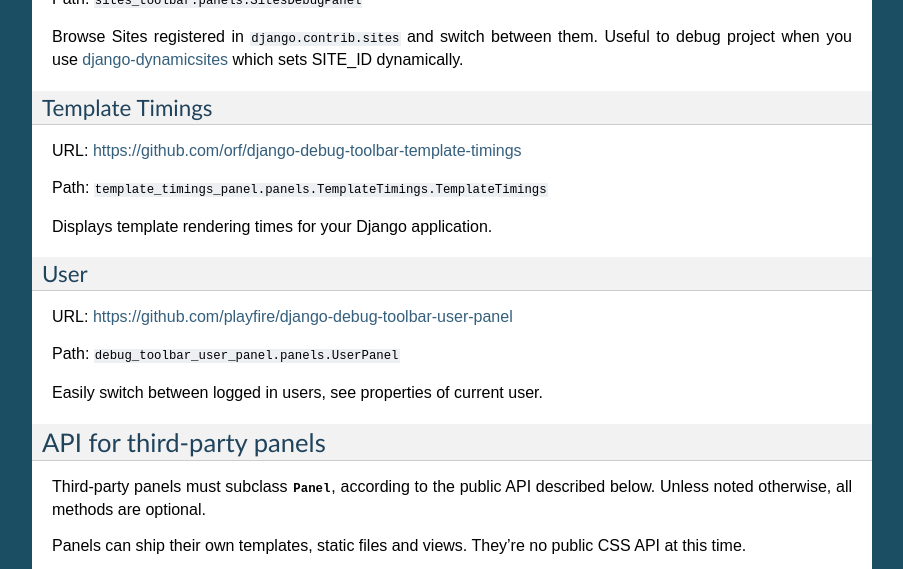
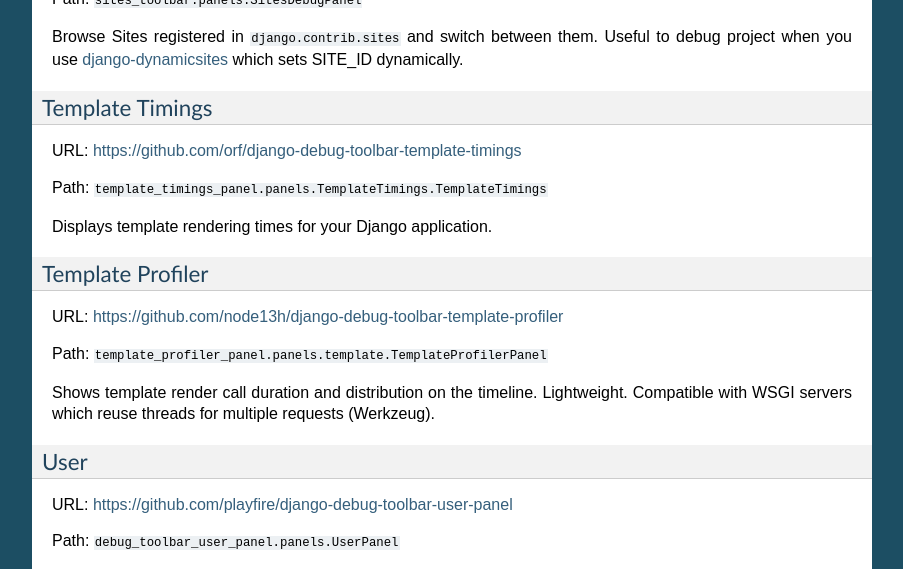
Before and after one commit to jazzband/django-debug-toolbar, a Sphinx documentation site: the page built from docs/panels.rst, in a window 1280 px wide and 900 px high, scrolled down 4111 px, cut to the strip 0-569 px from the top of the window. Shown: the whole strip, without its empty margins (198-1101 px from the left). Built offline with Sphinx 7.4.7, drawn with Linux system fonts in a browser that asks for light colours.

Commit message:
Add Template Profiler Panel
This one is similar to Template Timings, but uses
different visualisation approach and also works
correctly with servers which reuse threads for different
requests.

Does not include any SQL stats.

```diff
--- a/docs/panels.rst
+++ b/docs/panels.rst
@@ -247,6 +247,15 @@
 
 Displays template rendering times for your Django application.
 
+Template Profiler
+~~~~~~~~~~~~~~~~~
+
+URL: https://github.com/node13h/django-debug-toolbar-template-profiler
+
+Path: ``template_profiler_panel.panels.template.TemplateProfilerPanel``
+
+Shows template render call duration and distribution on the timeline. Lightweight. Compatible with WSGI servers which reuse threads for multiple requests (Werkzeug).
+
 User
 ~~~~
 
```
